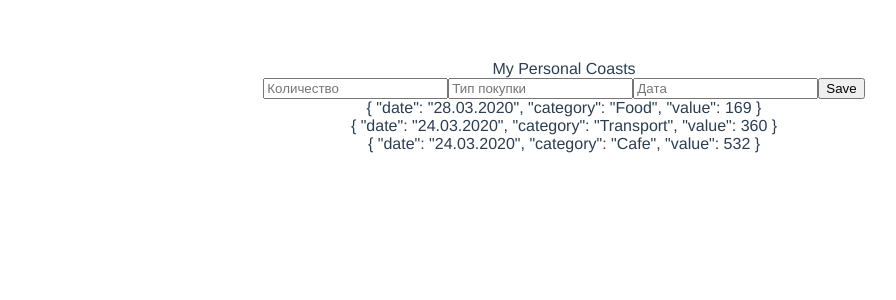
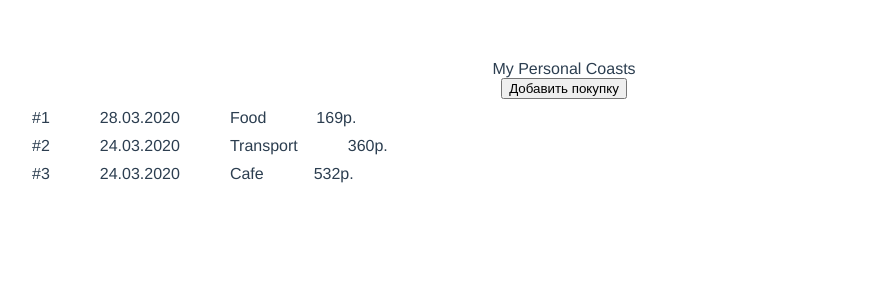
Before and after one commit to isakhalin/Q2_Vue.js_ShoppingManager, a Vue app: page / in a window 1280 px wide. Shown: the top 300 px of the page, without its empty margins (76-972 px from the left). Built offline with nearby package versions, Linux system fonts and the light colour scheme.

Commit message:
Внесены изменения

```diff
--- a/src/App.vue
+++ b/src/App.vue
@@ -7,8 +7,10 @@
             <main>
                 <!--        <video width="560" height="315" src="https://www.youtube.com/embed/5-JtB8lU8t8" title="YouTube video player" frameborder="0" allow="accelerometer; autoplay; clipboard-write; encrypted-media; gyroscope; picture-in-picture"></video>-->
                 <!--        <video src="https://www.youtube.com/embed/5-JtB8lU8t8" ref="player" />-->
-        <AddPaymentForm @addNewPayment="addData" ref="addpaymentForms"></AddPaymentForm>
-        <PaymentDisplay :list="paymentsList"> </PaymentDisplay>
+                <button @click="showPaymentForm=!showPaymentForm">Добавить покупку</button>
+                <AddPaymentForm @addNewPayment="addData" ref="addpaymentForms"
+                                v-if="showPaymentForm"></AddPaymentForm>
+                <PaymentDisplay :list="paymentsList"></PaymentDisplay>
             </main>
         </div>
 
@@ -42,10 +44,11 @@ export default {
             PaymentDisplay,
             AddPaymentForm
         },
-  data(){
+        data() {
             return {
                 //show: false,
-      paymentsList: []
+                paymentsList: [],
+                showPaymentForm: false
             }
         },
         methods: {
@@ -68,7 +71,7 @@ export default {
                     }
                 ]
             },
-    addData(data){
+            addData(data) {
                 this.paymentsList.push(data);
             }
         },
--- a/src/components/AddPaymentForm.vue
+++ b/src/components/AddPaymentForm.vue
@@ -1,8 +1,8 @@
 <template>
     <div>
-        <input placeholder="Количество" v-model="value" type="number">
-        <input placeholder="Тип покупки" v-model="category">
-        <input placeholder="Дата" v-model="date">
+        <input class="input" placeholder="Количество" v-model="value" type="number">
+        <input class="input" placeholder="Тип покупки" v-model="category">
+        <input class="input" placeholder="Дата" v-model="date">
         <button @click="addToList()">Save</button>
     </div>
 </template>
@@ -22,7 +22,7 @@
                 const today = new Date();
                 const d = today.getDate();
                 let m = '';
-                if ((today.getMonth() + 1) < 10 ) {
+                if ((today.getMonth() + 1) < 10) {
                     m = `0${today.getMonth() + 1}`;
                 } else {
                     m = today.getMonth() + 1;
@@ -45,5 +45,8 @@
 </script>
 
 <style scoped>
-
+    .input {
+        margin: 5px auto;
+        display: block;
+    }
 </style>
--- a/src/components/PaymentDisplay.vue
+++ b/src/components/PaymentDisplay.vue
@@ -1,7 +1,10 @@
 <template>
     <div class="list">
         <div class="item" v-for="item in list" :key="item.id">
-            {{ item }}
+            <span class="item-el">#{{ list.indexOf(item) + 1 }}</span>
+            <span class="item-el">{{ item.date }}</span>
+            <span class="item-el">{{ item.category }}</span>
+            <span class="item-el">{{ item.value }}р.</span>
         </div>
     </div>
 </template>
@@ -19,5 +22,16 @@
 </script>
 
 <style scoped>
+    .list {
+        text-align: start;
+        margin: 0 0 0 100px;
+    }
 
+    .item {
+        margin: 10px 0 0 0;
+    }
+
+    .item-el {
+        margin: 0 50px 0 0;
+    }
 </style>
```
Lines whose indentation alone changed are shown as unchanged.
